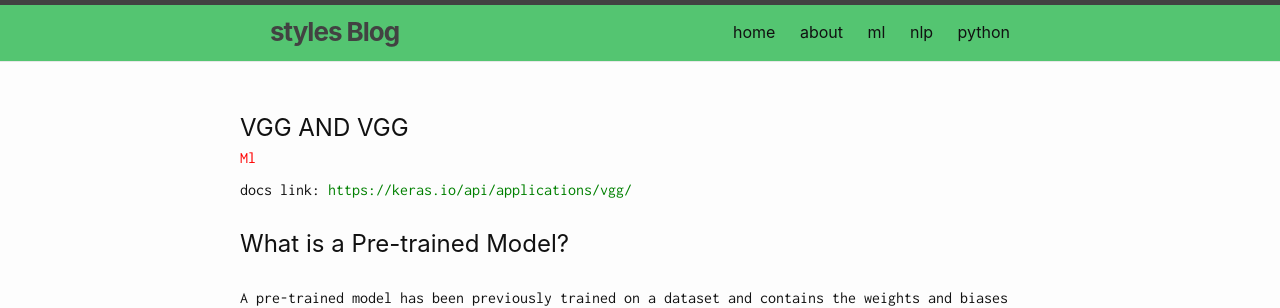
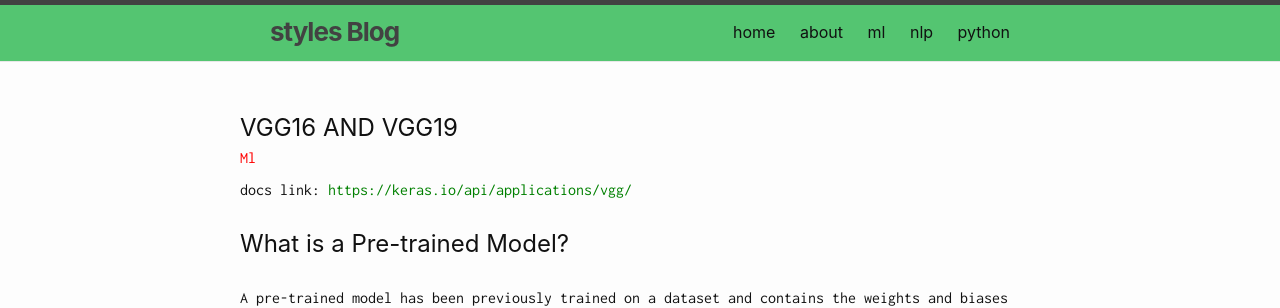
Before and after one commit to styles3544/Blog, a Jekyll site: the page built from _ml/2022-10-23-.md, in a window 1280 px wide. Shown: the top 308 px of the page. Built offline with Jekyll 4.4.1, drawn with Linux system fonts in a browser that asks for light colours; comment, search, counter and statistics services are not loaded.

Commit message:
edited vgg16 and 19

```diff
--- a/_ml/2022-09-03-.md
+++ b/_ml/2022-10-23-.md
@@ -1,7 +1,7 @@
 ---
 layout: post
-name: VGG AND VGG
-title: VGG AND VGG
+name: VGG16 AND VGG19
+title: VGG16 AND VGG19
 categories:
 - ml
 ---
```
